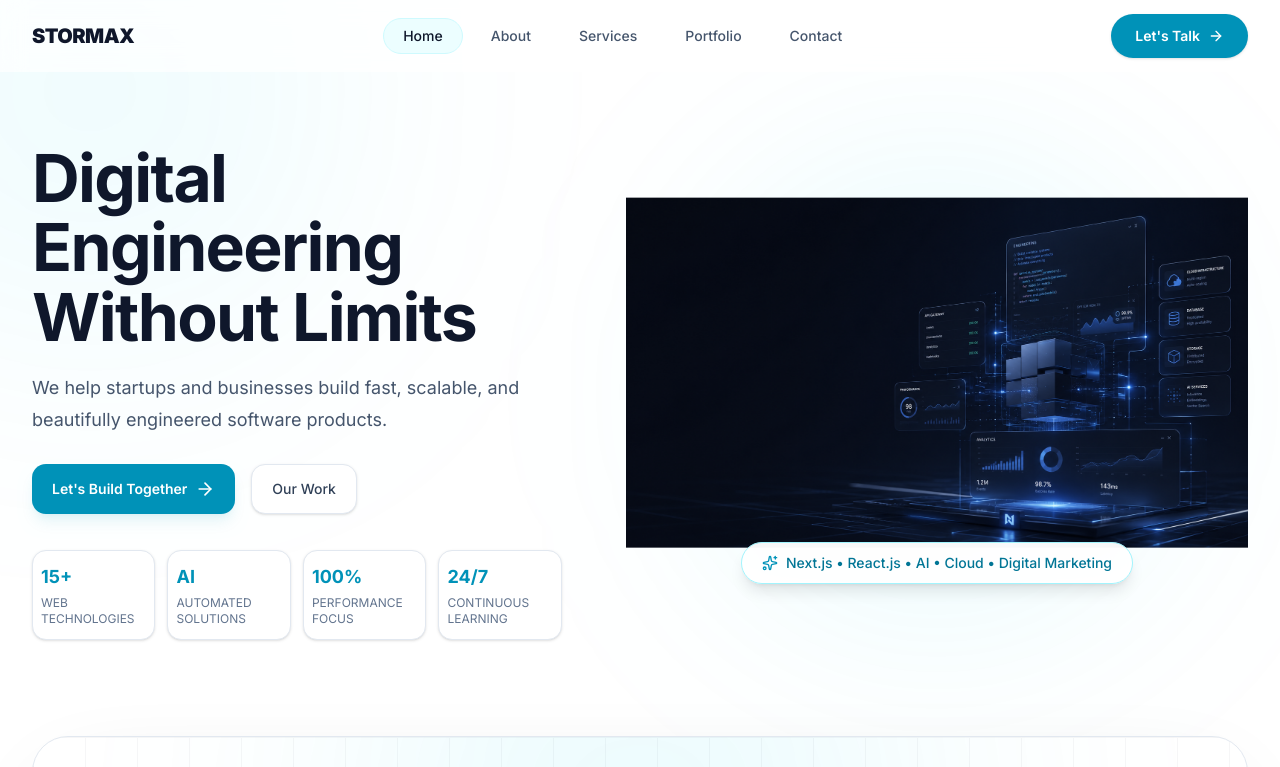
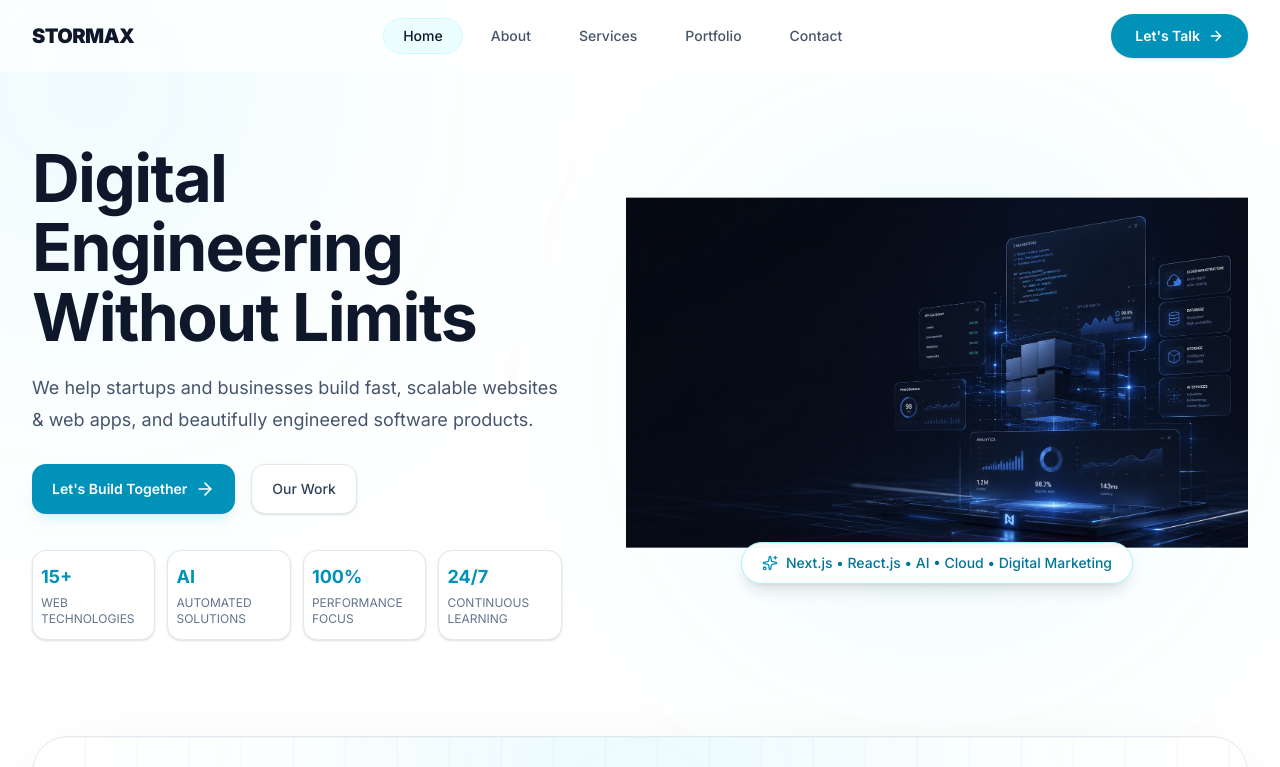
Before and after one commit to Codingtech390/nexora-labs, a Next.js app: page / in a window 1280 px wide. Shown: the top 767 px of the page. Built offline with nearby package versions, Linux system fonts and the light colour scheme.

Commit message:
Name and information update -3

```diff
--- a/data/site-data.ts
+++ b/data/site-data.ts
@@ -38,7 +38,7 @@ export const hero = {
   badge: "Next.js • React.js • AI • Cloud • Digital Marketing",
   title: "Digital Engineering Without Limits",
   subtitle:
-    "We help startups and businesses build fast, scalable, and beautifully engineered software products.",
+    "We help startups and businesses build fast, scalable websites & web apps, and beautifully engineered software products.",
   primaryButton: "Let's Build Together",
   secondaryButton: "Our Work",
 };
```
